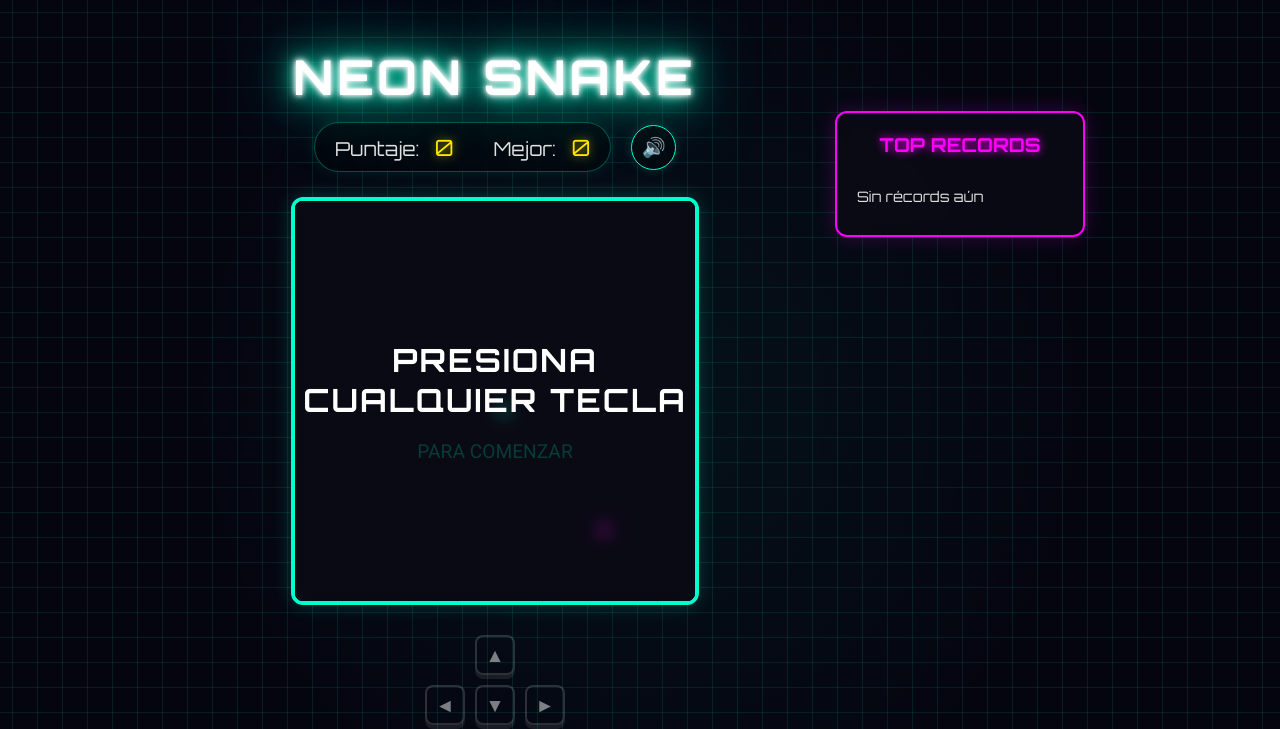
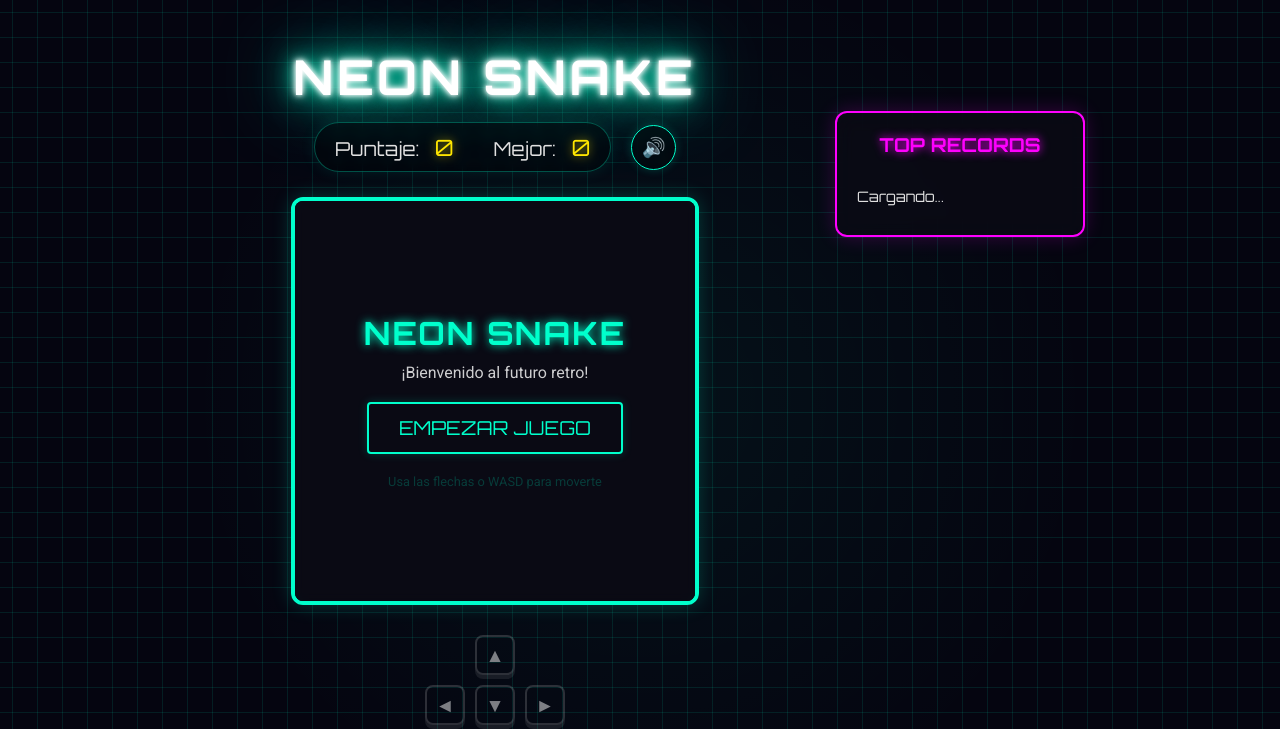
Before and after one commit to davidmansilla916-byte/snake-neon, a Flask app: page / in a window 1280 px wide. Shown: the top 729 px of the page. Run offline with Flask 3, Linux system fonts and the light colour scheme; data that the repository does not hold is empty.

Commit message:
Final audio fix: user-initiated start button and aggressive playback logic

```diff
--- a/static/script.js
+++ b/static/script.js
@@ -14,12 +14,14 @@
 const playerNameInput = document.getElementById('player-name-input');
 const submitScoreBtn = document.getElementById('submit-score-btn');
 const cancelScoreBtn = document.getElementById('cancel-score-btn');
+const startGameBtn = document.getElementById('start-game-btn');
 
 // Verificar que los elementos existan antes de usarlos
-const elementsExist = restartBtn && startScreen && gameOverScreen;
+const elementsExist = startScreen && gameOverScreen;
 if (!elementsExist) {
     console.error("Faltan elementos críticos del DOM. Asegúrate de que el HTML esté actualizado.");
 }
+
 
 // Game settings
 const gridSize = 20;
@@ -362,8 +364,19 @@
     }
 });
 
-if (restartBtn) restartBtn.addEventListener('click', initGame);
+if (restartBtn) restartBtn.addEventListener('click', () => {
+    initGame();
+    startGame();
+});
 
-// Initial Render
-initGame();
-updateLeaderboard();
+if (startGameBtn) {
+    startGameBtn.addEventListener('click', () => {
+        // Esta es una interacción de usuario FUERTE, ideal para el audio
+        if (bgMusic) {
+            bgMusic.muted = false;
+            bgMusic.play().then(() => console.log("Audio iniciado por botón")).catch(e => console.error("Error audio:", e));
+        }
+        initGame();
+        startGame();
+    });
+}
--- a/templates/index.html
+++ b/templates/index.html
@@ -39,8 +39,11 @@
             <div class="canvas-wrapper">
                 <canvas id="gameCanvas" width="400" height="400"></canvas>
                 <div id="start-screen" class="overlay">
-                    <h2>PRESIONA CUALQUIER TECLA</h2>
-                    <p class="blink">PARA COMENZAR</p>
+                    <h2 class="neon-text-small">NEON SNAKE</h2>
+                    <p style="margin-bottom: 20px; opacity: 0.8;">¡Bienvenido al futuro retro!</p>
+                    <button id="start-game-btn" class="neon-button">EMPEZAR JUEGO</button>
+                    <p class="blink" style="margin-top: 20px; font-size: 0.8rem;">Usa las flechas o WASD para moverte
+                    </p>
                 </div>
                 <div id="game-over-screen" class="overlay hidden">
                     <h2 class="game-over-text">GAME OVER</h2>
```
